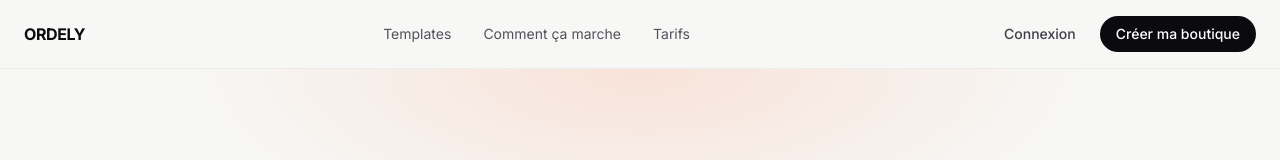
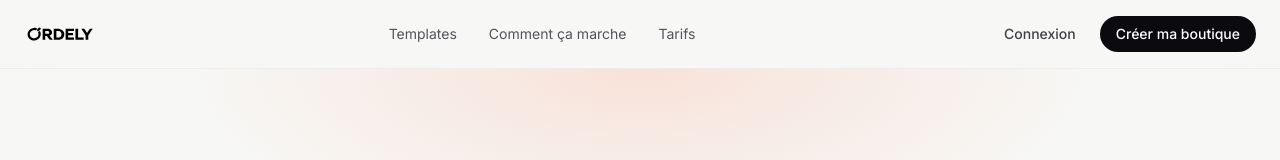
Before and after one commit to dzex111/ordely-saas-dz, a Next.js app: page / in a window 1280 px wide. Shown: the top 160 px of the page. Built offline with nearby package versions, Linux system fonts and the light colour scheme; no server answers; the database is empty; a web font is replaced by a local one.

Commit message:
brand: install custom ORDELY logo svg sitewide + favicon

```diff
--- a/src/app/onboarding/page.tsx
+++ b/src/app/onboarding/page.tsx
@@ -11,7 +11,7 @@ export default async function OnboardingPage() {
     <div className="min-h-dvh bg-paper">
       <header className="border-b border-zinc-200 bg-white/70 backdrop-blur">
         <div className="mx-auto flex max-w-6xl items-center justify-between px-6 py-4">
-          <span className="text-sm font-semibold tracking-tight">ORDELY</span>
+          <img src="/logo.svg" alt="ORDELY" className="h-5 w-auto" />
           <span className="text-xs text-zinc-500">{user.email}</span>
         </div>
       </header>
--- a/src/app/page.tsx
+++ b/src/app/page.tsx
@@ -18,7 +18,7 @@ export default async function Landing() {
     <div className="bg-paper text-ink">
       <header className="sticky top-0 z-40 border-b border-zinc-200/60 bg-paper/80 backdrop-blur-xl">
         <div className="mx-auto flex max-w-7xl items-center justify-between px-6 py-4">
-          <Link href="/" className="text-base font-bold tracking-tight">ORDELY</Link>
+          <Link href="/" aria-label="ORDELY - home"><img src="/logo.svg" alt="ORDELY" className="h-6 w-auto" /></Link>
           <nav className="hidden items-center gap-8 text-sm text-zinc-600 md:flex">
             <a href="#templates" className="hover:text-ink">Templates</a>
             <a href="#how" className="hover:text-ink">Comment ça marche</a>
@@ -141,7 +141,7 @@ export default async function Landing() {
 
       <footer className="border-t border-zinc-200">
         <div className="mx-auto flex max-w-7xl flex-col items-center justify-between gap-4 px-6 py-10 text-sm text-zinc-500 md:flex-row">
-          <p><span className="font-bold text-ink">ORDELY</span> · Le Shopify du COD, né à Alger.</p>
+          <p className="flex items-center gap-2"><img src="/logo.svg" alt="ORDELY" className="h-4 w-auto" /> · Le Shopify du COD, né à Alger.</p>
           <div className="flex gap-6"><a href="#templates">Templates</a><a href="#pricing">Tarifs</a><Link href="/login">Connexion</Link></div>
         </div>
       </footer>
--- a/src/components/dashboard/Sidebar.tsx
+++ b/src/components/dashboard/Sidebar.tsx
@@ -20,7 +20,7 @@ export function Sidebar({ storeName, storeHref, pendingCount, plan }: { storeNam
   return (
     <aside className="flex h-full w-full flex-col md:w-60">
       <div className="px-4 pb-2 pt-5">
-        <Link href="/" className="text-sm font-bold tracking-tight">ORDELY</Link>
+        <Link href="/" aria-label="ORDELY - home"><img src="/logo.svg" alt="ORDELY" className="h-5 w-auto" /></Link>
         <div className="mt-4 rounded-xl border border-zinc-200 bg-white p-3 shadow-sm">
           <p className="truncate text-sm font-semibold">{storeName}</p>
           <div className="mt-1 flex items-center justify-between">
--- a/src/components/ui/AuthShell.tsx
+++ b/src/components/ui/AuthShell.tsx
@@ -7,7 +7,7 @@ export function AuthShell({ title, subtitle, children }: { title: string; subtit
       <div className="relative hidden overflow-hidden bg-ink text-white lg:block">
         <div className="absolute inset-0 opacity-70" style={{ background: "radial-gradient(60% 60% at 20% 20%, #ff5a1f55, transparent 60%), radial-gradient(50% 50% at 90% 80%, #7c5cff44, transparent 60%)" }} />
         <div className="relative flex h-full flex-col justify-between p-12">
-          <Link href="/" className="text-lg font-semibold tracking-tight">ORDELY</Link>
+          <Link href="/" aria-label="ORDELY - home"><img src="/logo.svg" alt="ORDELY" className="h-6 w-auto brightness-0 invert" /></Link>
           <div>
             <p className="max-w-md text-4xl font-semibold leading-tight tracking-tight">Chaque marchand paraît premium en 10 minutes.</p>
             <p className="mt-4 max-w-sm text-sm leading-relaxed text-white/60">Boutique multi-templates, checkout paiement à la livraison sur 58 wilayas, tableau de bord complet. Aucune carte requise.</p>
@@ -19,7 +19,7 @@ export function AuthShell({ title, subtitle, children }: { title: string; subtit
       </div>
       <div className="flex items-center justify-center px-6 py-16">
         <div className="w-full max-w-sm">
-          <Link href="/" className="mb-10 block text-sm font-semibold tracking-tight lg:hidden">ORDELY</Link>
+          <Link href="/" aria-label="ORDELY - home" className="mb-10 block lg:hidden"><img src="/logo.svg" alt="ORDELY" className="h-5 w-auto" /></Link>
           <h1 className="text-2xl font-semibold tracking-tight">{title}</h1>
           <p className="mb-8 mt-1.5 text-sm text-zinc-500">{subtitle}</p>
           {children}
```
Also changed, not shown: public/logo.svg (added), src/app/icon.svg (added).
